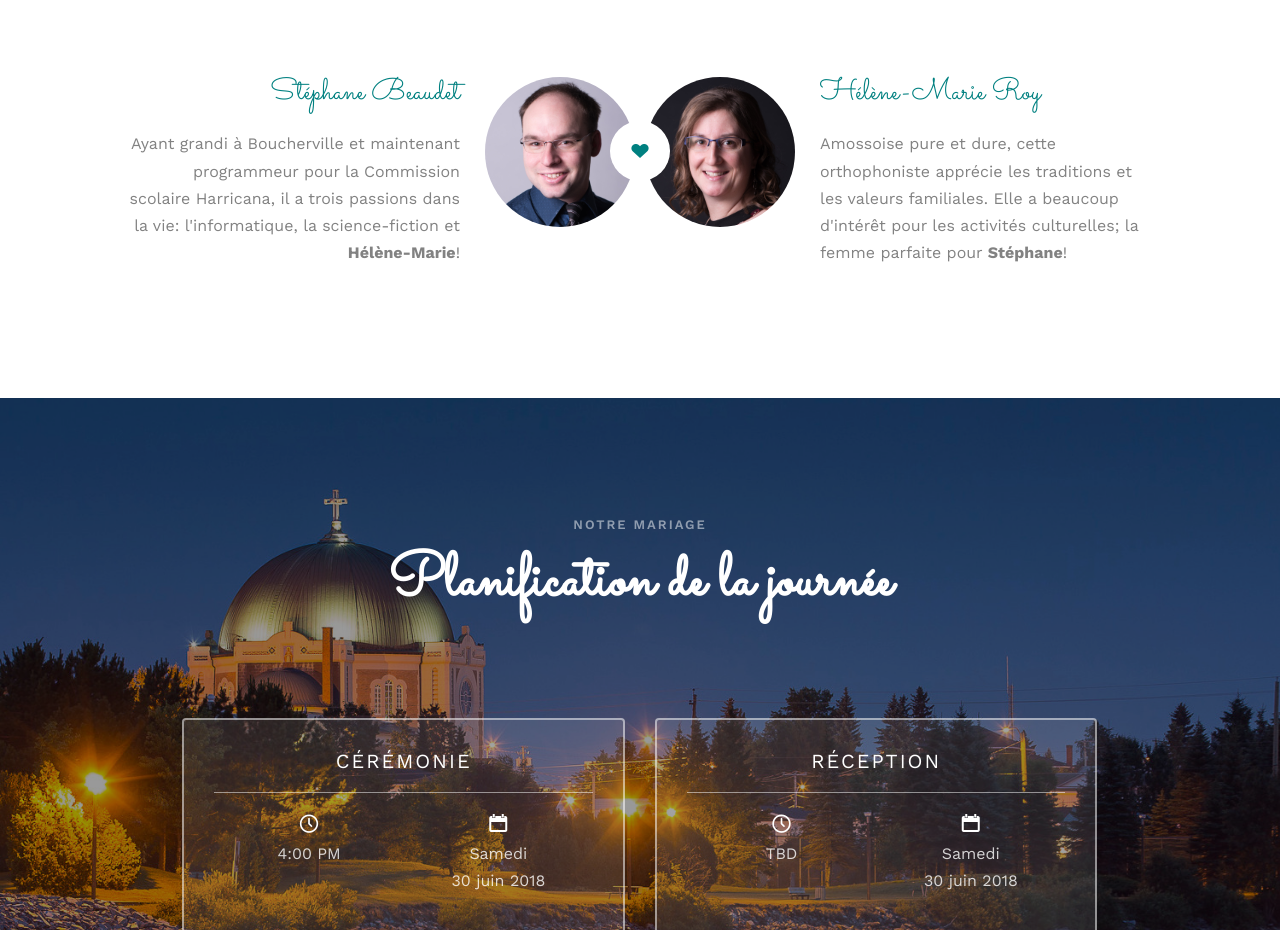
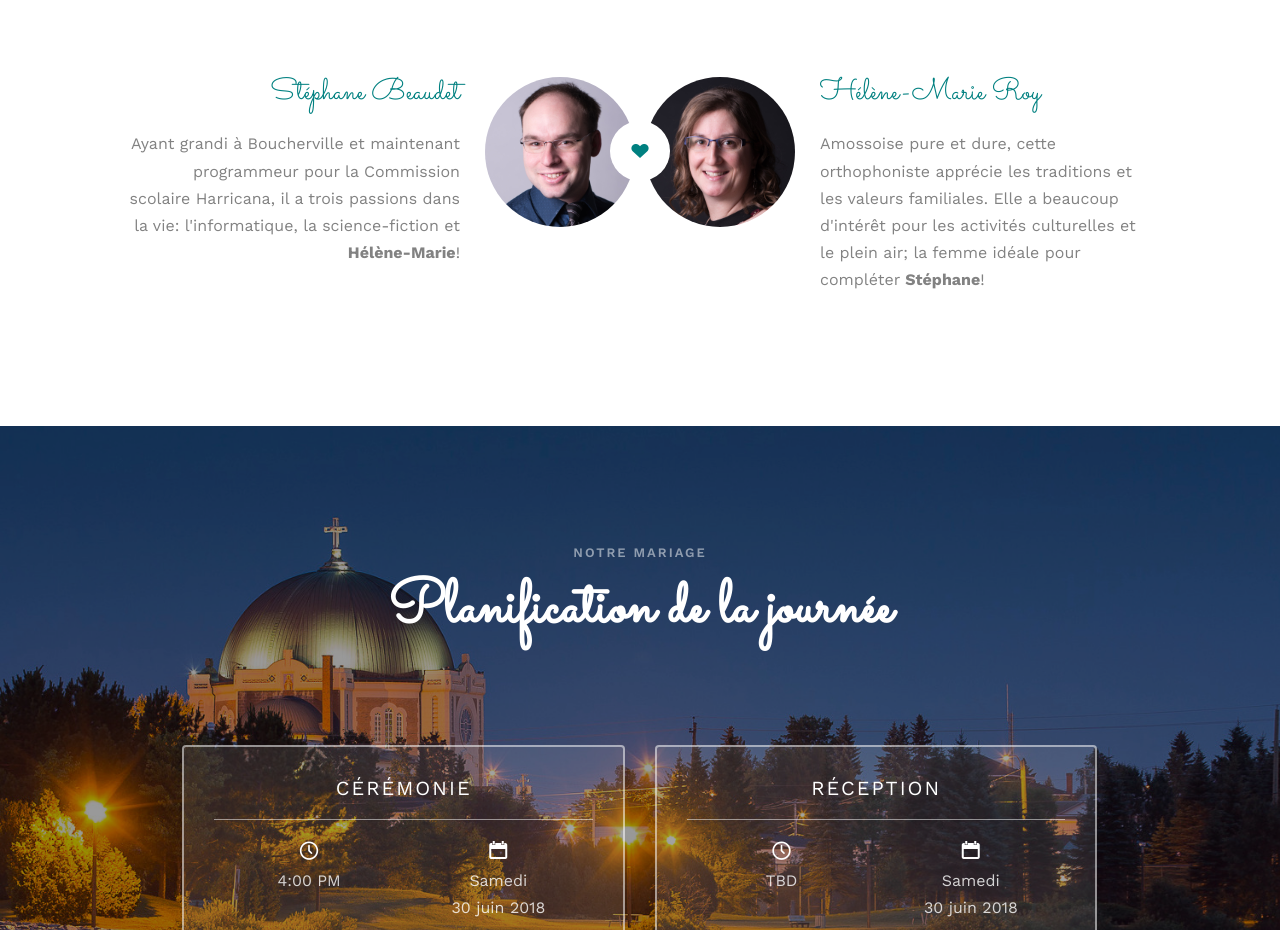
Before and after one commit to gadgetsan/HMRSB, a plain HTML site: page index.html in a window 1280 px wide. Shown: the part 1161-2091 px from the top of the page. Drawn offline with nearby package versions, Linux system fonts and the light colour scheme; files whose address does not match are found by name.

Commit message:
modification de texte

```diff
--- a/index.html
+++ b/index.html
@@ -121,7 +121,7 @@
 					</div>
 					<div class="desc-bride">
 						<h3>Hélène-Marie Roy</h3>
-						<p>Amossoise pure et dure, cette orthophoniste apprécie les traditions et les valeurs familiales. Elle a beaucoup d'intérêt pour les activités culturelles; la femme parfaite pour <strong>Stéphane</strong>!</p>
+						<p>Amossoise pure et dure, cette orthophoniste apprécie les traditions et les valeurs familiales. Elle a beaucoup d'intérêt pour les activités culturelles et le plein air; la femme idéale pour compléter <strong>Stéphane</strong>!</p>
 					</div>
 				</div>
 			</div>
```
